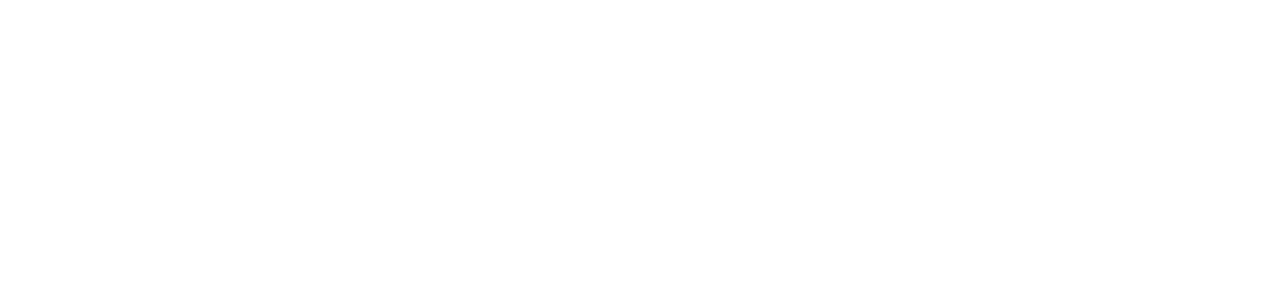
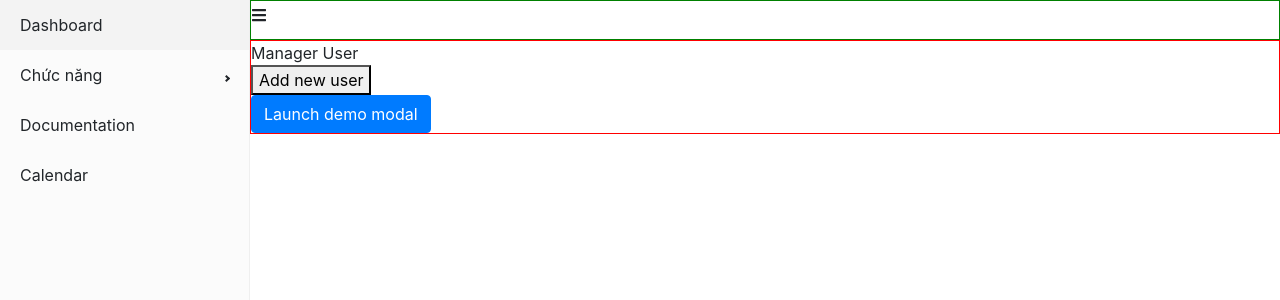
Before and after one commit to TanPham2808/ReactJS_Learning, a React (Create React App) app: page /admins/manage-users in a window 1280 px wide. Before the commit this address had no page. Shown: the top 300 px of the page. Built offline with nearby package versions, Linux system fonts and the light colour scheme.

Commit message:
Video #56: Xây dựng Route cho Admin - build Modal thêm mới User

```diff
--- a/src/component/Admin/Admin.js
+++ b/src/component/Admin/Admin.js
@@ -2,6 +2,7 @@
 import './Admin.scss';
 import { FaBars } from 'react-icons/fa';
 import { useState } from "react";
+import { Outlet } from "react-router-dom";
 
 const Admin = (props) => {
     const [collapsed, setCollapsed] = useState(false);
@@ -12,8 +13,12 @@
                 <SideBar collapsed={collapsed} />
             </div>
             <div className="admin-content">
-                <FaBars onClick={() => { setCollapsed(!collapsed) }} />
-                Main content
+                <div className="admin-header">
+                    <FaBars onClick={() => { setCollapsed(!collapsed) }} />
+                </div>
+                <div className="admin-main">
+                    <Outlet />
+                </div>
             </div>
         </div>
     )
--- a/src/component/Admin/Admin.scss
+++ b/src/component/Admin/Admin.scss
@@ -7,4 +7,15 @@
             }
         }
     }
+
+    .admin-content{
+        width: 100%;
+        .admin-header{
+            height: 40px;
+            border: 1px solid green;
+        }
+        .admin-main{
+            border: 1px solid red;
+        }
+    }
 }
--- /dev/null
+++ b/src/component/Admin/Content/DashBoard.js
@@ -0,0 +1,7 @@
+const DashBoard = (props) => {
+    return (
+        <div>Dash Board</div>
+    )
+}
+
+export default DashBoard;
--- /dev/null
+++ b/src/component/Admin/Content/ManageUser.js
@@ -0,0 +1,21 @@
+import ModalCreateUser from "./ModalCreateUser";
+
+const ManageUser = (props) => {
+    return (
+        <div className="manage-user-container">
+            <div className="title">
+                Manager User
+            </div>
+            <div className="user-content">
+                <div>
+                    <button>Add new user</button>
+                </div>
+                <div>
+                    <ModalCreateUser />
+                </div>
+            </div>
+        </div>
+    )
+}
+
+export default ManageUser;
--- /dev/null
+++ b/src/component/Admin/Content/ModalCreateUser.js
@@ -0,0 +1,74 @@
+import { useState } from 'react';
+import Button from 'react-bootstrap/Button';
+import Modal from 'react-bootstrap/Modal';
+
+const ModalCreateUser = () => {
+    const [show, setShow] = useState(false);
+
+    const handleClose = () => setShow(false);
+    const handleShow = () => setShow(true);
+
+    const [selected, setSelected] = useState('');
+
+    const handleChange = event => {
+        console.log('Label 👉️', event.target.selectedOptions[0].label);
+        console.log(event.target.value);
+        setSelected(event.target.value);
+    };
+
+    return (
+        <>
+            <Button variant="primary" onClick={handleShow}>
+                Launch demo modal
+            </Button>
+
+            <Modal
+                show={show}
+                onHide={handleClose}
+                size='xl'
+                backdrop="static"
+            >
+                <Modal.Header closeButton>
+                    <Modal.Title>Add new user</Modal.Title>
+                </Modal.Header>
+                <Modal.Body>
+                    <form className="row g-3">
+                        <div className="col-md-6">
+                            <label className="form-label">Email</label>
+                            <input type="email" className="form-control" />
+                        </div>
+                        <div className="col-md-6">
+                            <label className="form-label">Password</label>
+                            <input type="password" className="form-control" />
+                        </div>
+                        <div className="col-md-6">
+                            <label className="form-label">Username</label>
+                            <input type="text" className="form-control" />
+                        </div>
+                        <div className="col-md-4">
+                            <label className="form-label">Role</label>
+                            <select className="form-select" value={selected} onChange={handleChange}>
+                                <option value="USER">USER</option>
+                                <option value="ADMIN">ADMIN</option>
+                            </select>
+                        </div>
+                        <div className="col-md-12">
+                            <label className="form-label">Image</label>
+                            <input type="file" />
+                        </div>
+                    </form>
+                </Modal.Body>
+                <Modal.Footer>
+                    <Button variant="secondary" onClick={handleClose}>
+                        Close
+                    </Button>
+                    <Button variant="primary" onClick={handleClose}>
+                        Save
+                    </Button>
+                </Modal.Footer>
+            </Modal>
+        </>
+    );
+}
+
+export default ModalCreateUser;
--- a/src/component/Admin/SideBar.js
+++ b/src/component/Admin/SideBar.js
@@ -1,12 +1,16 @@
 import { Sidebar, Menu, MenuItem, SubMenu } from 'react-pro-sidebar';
+import { Link } from 'react-router-dom';
 
 const SideBar = ({ collapsed }) => {
     return (
         <>
             <Sidebar collapsed={collapsed}>
                 <Menu>
+                    <MenuItem component={<Link to="/admins" />}> Dashboard </MenuItem>
                     <SubMenu label="Chức năng">
-                        <MenuItem> Quản lý Users </MenuItem>
+                        <MenuItem component={<Link to="/admins/manage-users" />}>
+                            Quản lý Users
+                        </MenuItem>
                         <MenuItem> Quản lý Bài Quiz </MenuItem>
                         <MenuItem> Quản lý Câu Hỏi </MenuItem>
                     </SubMenu>
--- a/src/index.js
+++ b/src/index.js
@@ -11,6 +11,8 @@
 import User from './component/User/User';
 import Admin from './component/Admin/Admin';
 import HomePage from './component/Home/HomePage';
+import ManageUser from './component/Admin/Content/ManageUser';
+import DashBoard from './component/Admin/Content/DashBoard';
 
 const root = ReactDOM.createRoot(document.getElementById('root'));
 
@@ -23,7 +25,10 @@
           <Route index element={<HomePage />} />
           <Route path="users" element={<User />} />
         </Route>
-        <Route path="admins" element={<Admin />} />
+        <Route path="/admins" element={<Admin />} >
+          <Route index element={<DashBoard />} />
+          <Route path="manage-users" element={<ManageUser />} />
+        </Route>
       </Routes>
     </BrowserRouter>
     {/* </React.StrictMode> */}
```
